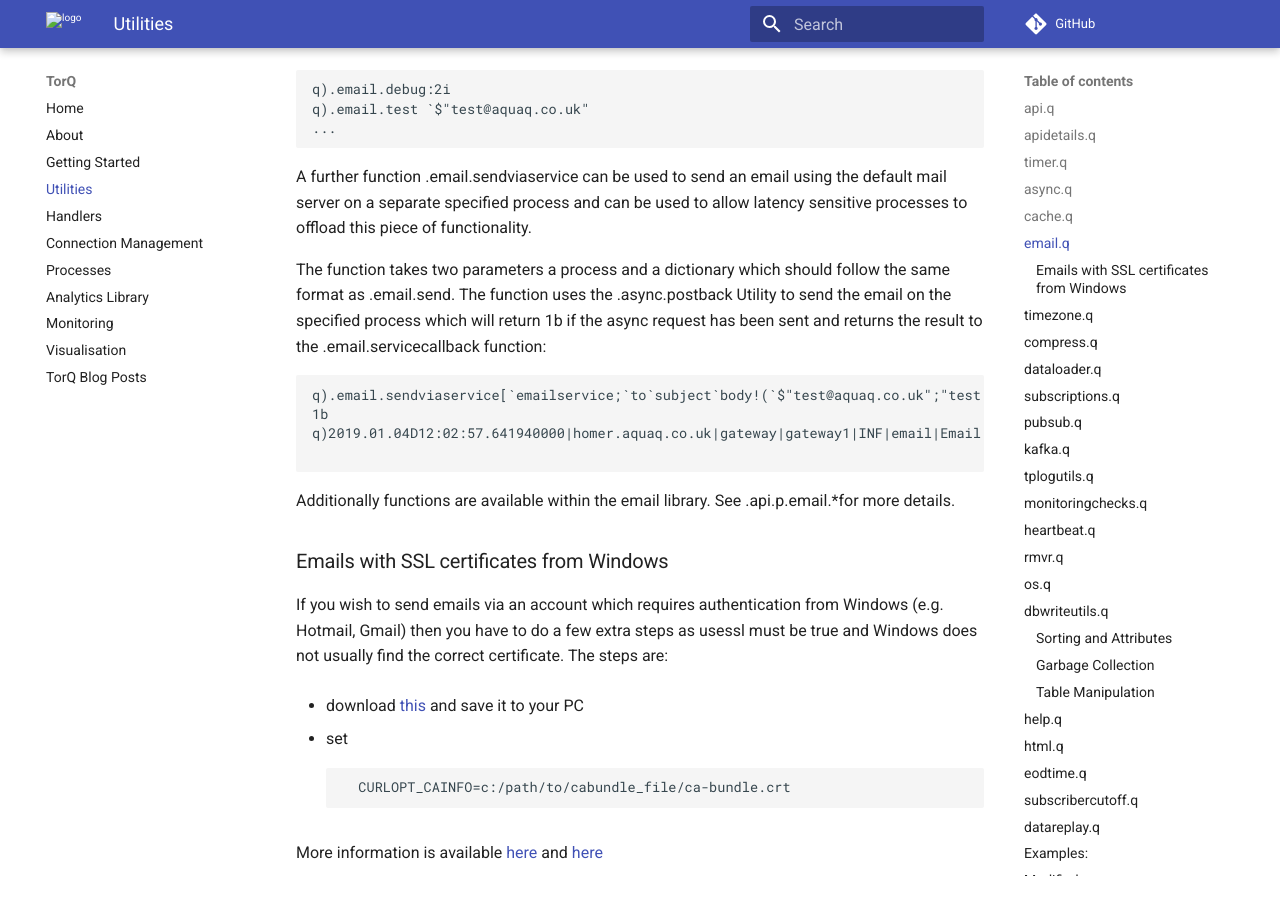
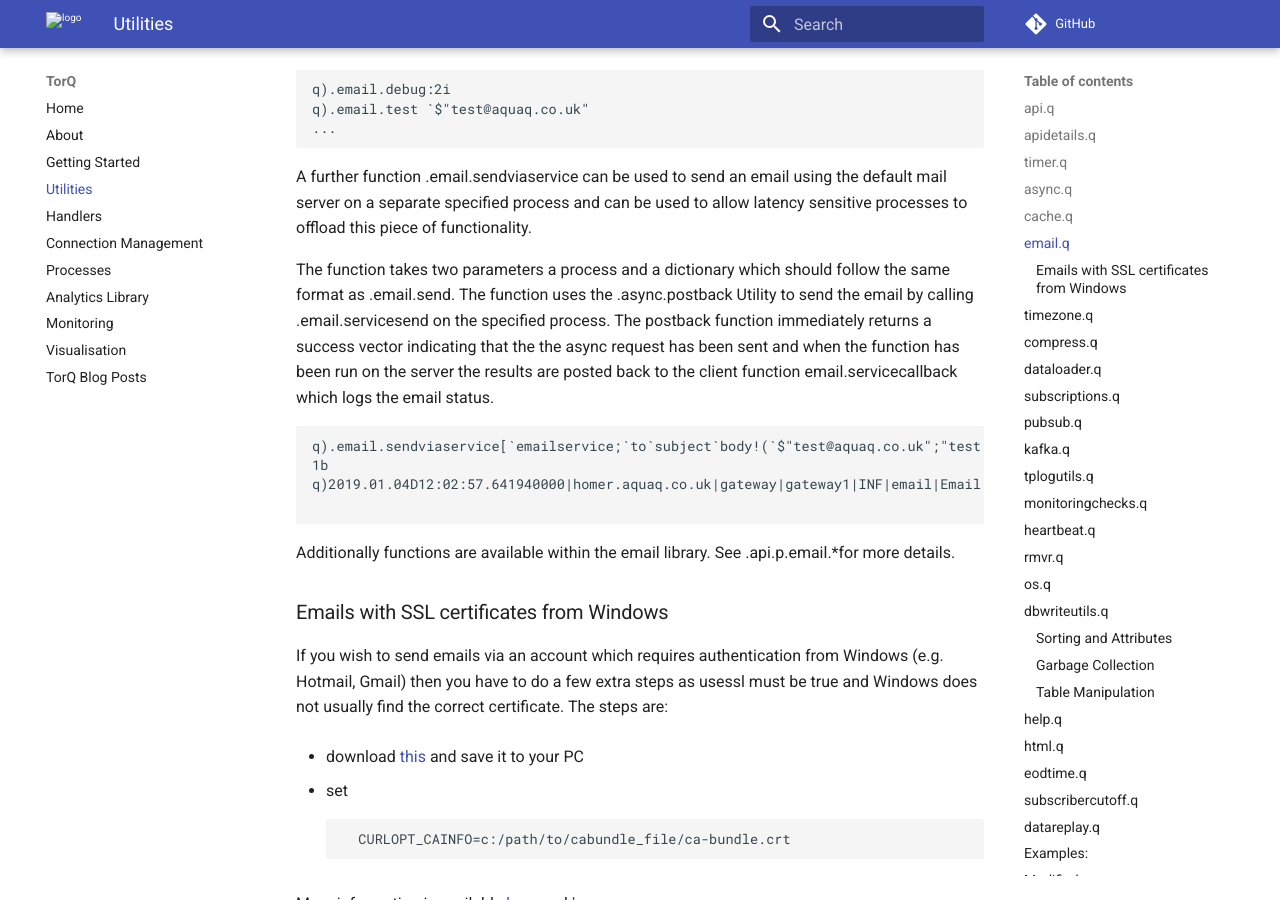
Before and after one commit to DataIntellectTech/TorQ, an MkDocs documentation site: the page built from docs/utilities.md, in a window 1280 px wide and 900 px high, scrolled down 8052 px. Built offline with MkDocs 1.6.1 and Material for MkDocs 9.7.7, drawn with Linux system fonts in a browser that asks for light colours; comment, search, counter and statistics services are not loaded; old or Windows-style settings are respelled for this version of MkDocs.

Commit message:
Update utilities.md

````diff
--- a/docs/utilities.md
+++ b/docs/utilities.md
@@ -396,7 +396,7 @@ debug should be set to 2i (verbose) to extract the full information.
 
 A further function .email.sendviaservice can be used to send an email using the default mail server on a separate specified process and can be used to allow latency sensitive processes to offload this piece of functionality.
 
-The function takes two parameters a process and a dictionary which should follow  the same format as .email.send. The function uses the .async.postback Utility to send the email on the specified process which will return 1b if the async request has been sent and returns the result to the .email.servicecallback function:
+The function takes two parameters a process and a dictionary which should follow  the same format as .email.send. The function uses the .async.postback Utility to send the email by calling .email.servicesend on the specified process. The postback function immediately returns a success vector indicating that the the async request has been sent and when the function has been run on the server the results are posted back to the client function  email.servicecallback which logs the email status.
 
 ```
 q).email.sendviaservice[`emailservice;`to`subject`body!(`$"test@aquaq.co.uk";"test email";("hi";"this is an email from torq"))]
````
